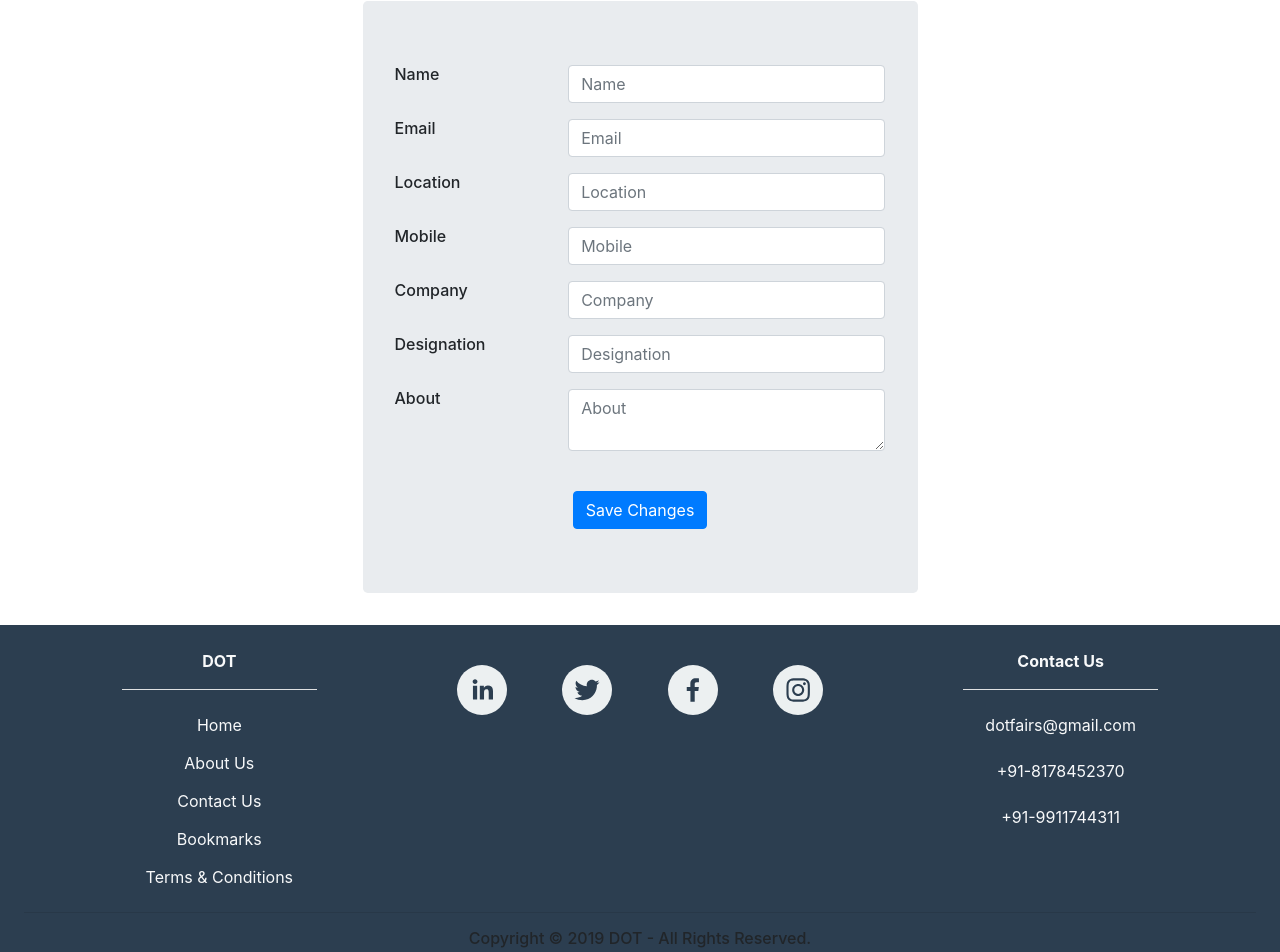
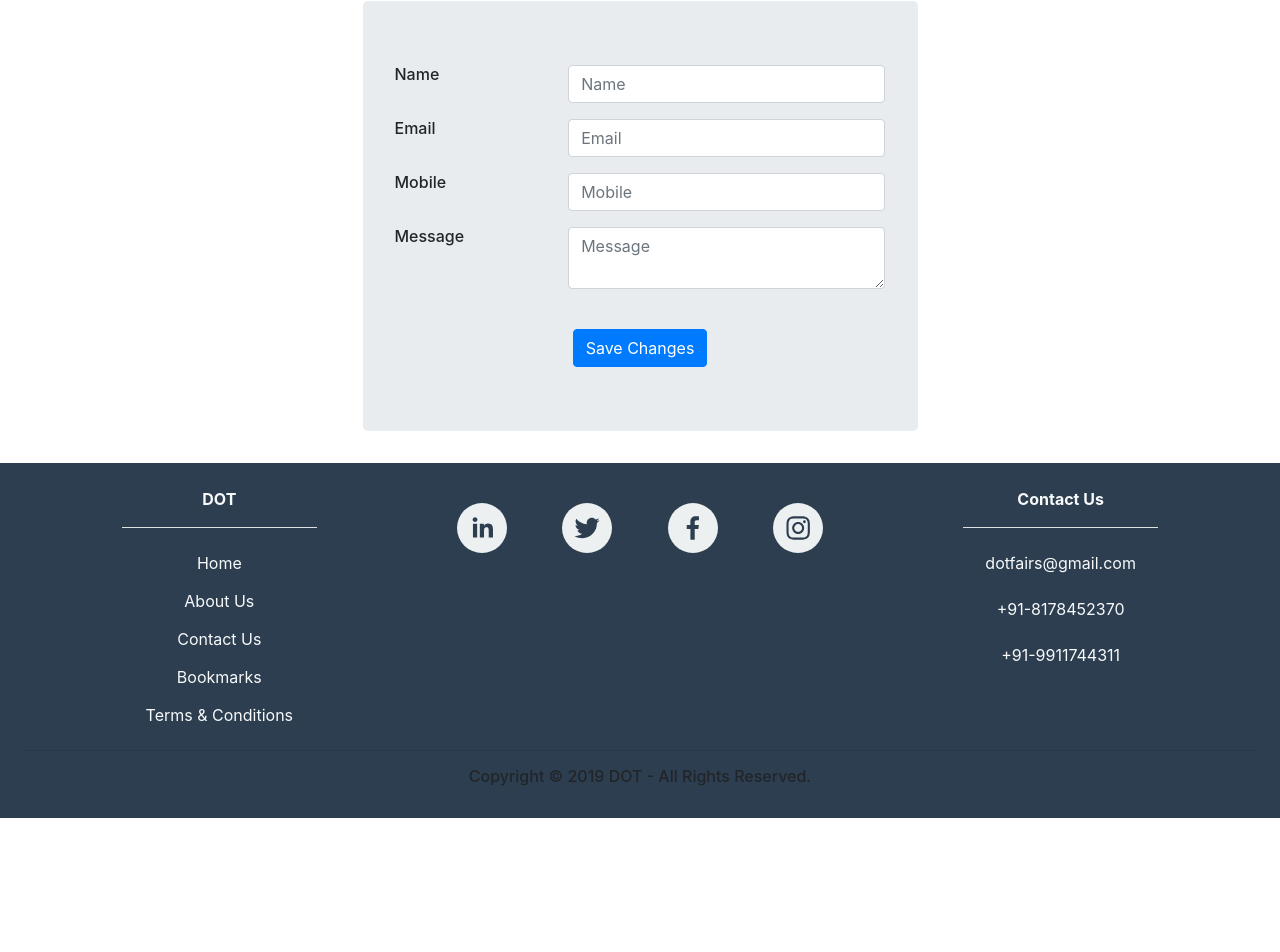
Before and after one commit to bhatvikrant/DOT, a React (Create React App) app: page / in a window 1280 px wide. Shown: the part 837-1789 px from the top of the page. After the commit the page ends 1655 px from the top, so only its background shows below. Built offline with nearby package versions, Linux system fonts and the light colour scheme.

Commit message:
contact us form updated

```diff
--- a/src/components/ContactUsForm.js
+++ b/src/components/ContactUsForm.js
@@ -36,16 +36,6 @@ const ContactUsForm = () => {
 				</Row>
 				<Row>
 					<Col md={4}>
-						<h6>Location</h6>
-					</Col>
-					<Col md={8}>
-						<div className='form-group'>
-							<input placeholder='Location' className='form-control' />
-						</div>
-					</Col>
-				</Row>
-				<Row>
-					<Col md={4}>
 						<h6>Mobile</h6>
 					</Col>
 					<Col md={8}>
@@ -54,33 +44,14 @@ const ContactUsForm = () => {
 						</div>
 					</Col>
 				</Row>
+
 				<Row>
 					<Col md={4}>
-						<h6>Company</h6>
+						<h6>Message</h6>
 					</Col>
 					<Col md={8}>
 						<div className='form-group'>
-							<input placeholder='Company' className='form-control' />
-						</div>
-					</Col>
-				</Row>
-				<Row>
-					<Col md={4}>
-						<h6>Designation</h6>
-					</Col>
-					<Col md={8}>
-						<div className='form-group'>
-							<input placeholder='Designation' className='form-control' />
-						</div>
-					</Col>
-				</Row>
-				<Row>
-					<Col md={4}>
-						<h6>About</h6>
-					</Col>
-					<Col md={8}>
-						<div className='form-group'>
-							<textarea placeholder='About' className='form-control' />
+							<textarea placeholder='Message' className='form-control' />
 						</div>
 					</Col>
 				</Row>
```
